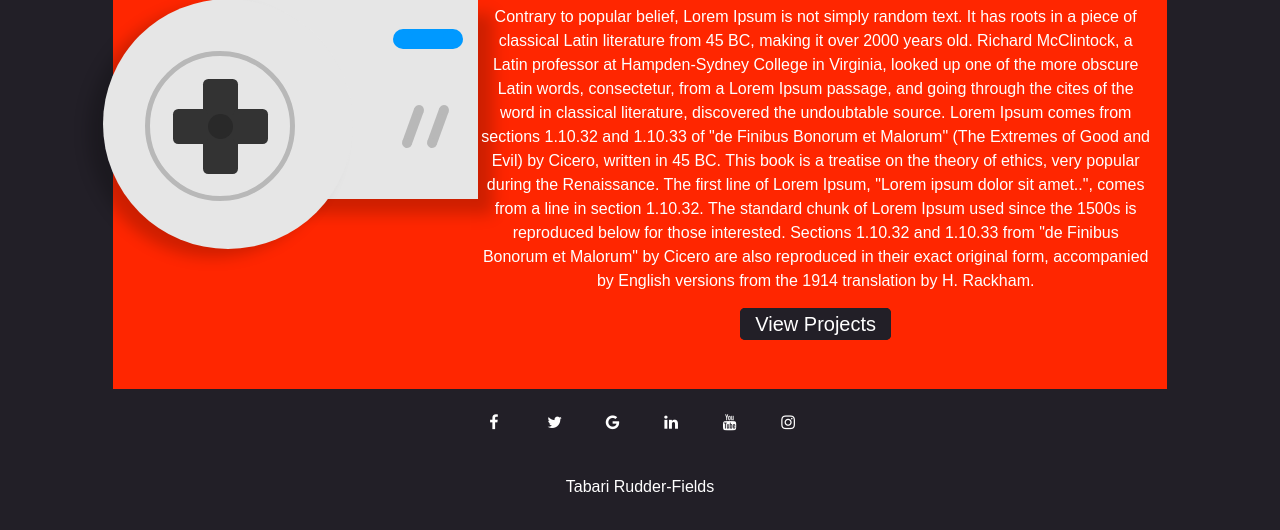
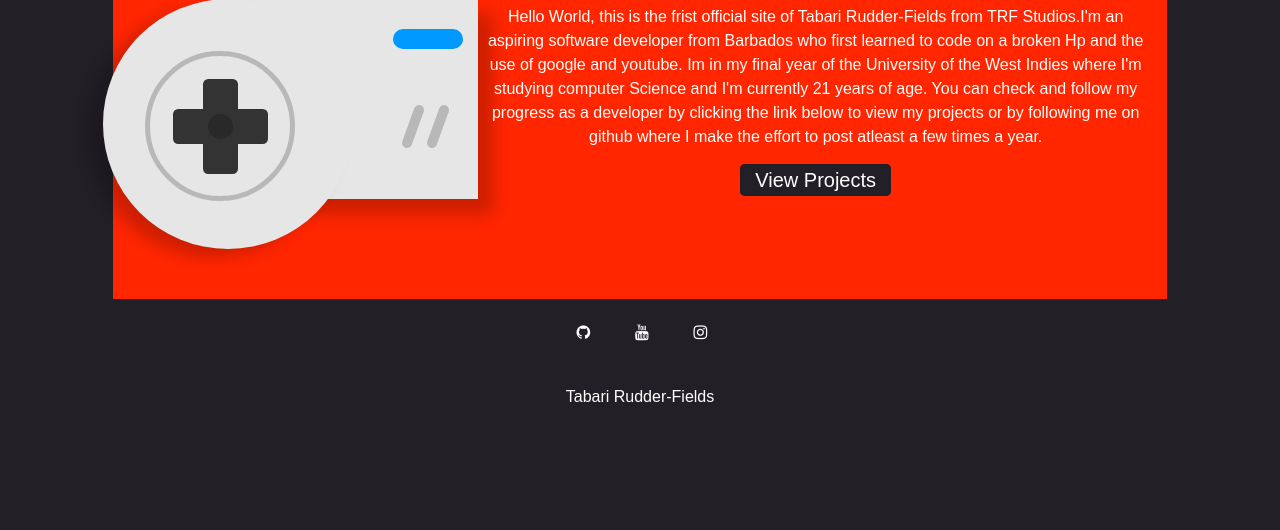
Before and after one commit to trf213/TRFSTUDIOS, a plain HTML site: page index.html in a window 1280 px wide. Shown: the part 212-742 px from the top of the page. Drawn offline with nearby package versions, Linux system fonts and the light colour scheme; a web font is replaced by a local one.

Commit message:
We live Againnn

```diff
--- a/index.html
+++ b/index.html
@@ -72,9 +72,7 @@
           <h1 >
             Software Developer
           </h1>
-          <p>Contrary to popular belief, Lorem Ipsum is not simply random text. It has roots in a piece of classical Latin literature from 45 BC, making it over 2000 years old. Richard McClintock, a Latin professor at Hampden-Sydney College in Virginia, looked up one of the more obscure Latin words, consectetur, from a Lorem Ipsum passage, and going through the cites of the word in classical literature, discovered the undoubtable source. Lorem Ipsum comes from sections 1.10.32 and 1.10.33 of "de Finibus Bonorum et Malorum" (The Extremes of Good and Evil) by Cicero, written in 45 BC. This book is a treatise on the theory of ethics, very popular during the Renaissance. The first line of Lorem Ipsum, "Lorem ipsum dolor sit amet..", comes from a line in section 1.10.32.
-
-            The standard chunk of Lorem Ipsum used since the 1500s is reproduced below for those interested. Sections 1.10.32 and 1.10.33 from "de Finibus Bonorum et Malorum" by Cicero are also reproduced in their exact original form, accompanied by English versions from the 1914 translation by H. Rackham.</p>
+          <p>Hello World, this is the frist official site of Tabari Rudder-Fields from TRF Studios.I'm an aspiring software developer from Barbados  who first learned to code on a broken Hp and the use of google and youtube. Im in my final year of the University of the West Indies where I'm studying computer Science and I'm currently 21 years of age. You can check and follow my progress as a developer by clicking the link below to view my projects or by following me on github where I make the effort to post atleast a few times  a year.  </p>
           <a class="viewProjects-btn" href="Games.html">View Projects</a>
 
         </div>
@@ -87,12 +85,11 @@
         </div>
         <div class="row">
           <div class="col-sm-12">
-            <a href="#" class="fa fa-facebook"></a>
-        <a href="#" class="fa fa-twitter"></a>
-    <a href="#" class="fa fa-google"></a>
-    <a href="#" class="fa fa-linkedin"></a>
+
+    <a href="https://github.com/trf213" class="fa fa-github"></a>
+
     <a href="#" class="fa fa-youtube"></a>
-    <a href="#" class="fa fa-instagram"></a>
+    <a href="https://www.instagram.com/trfstudios/?hl=en" class="fa fa-instagram"></a>
 
 
 
```
